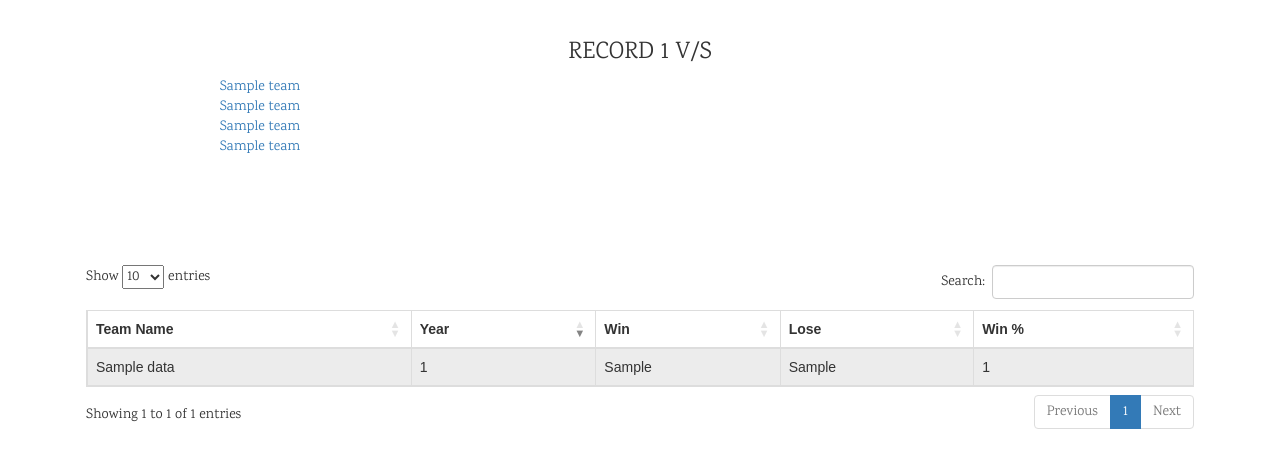
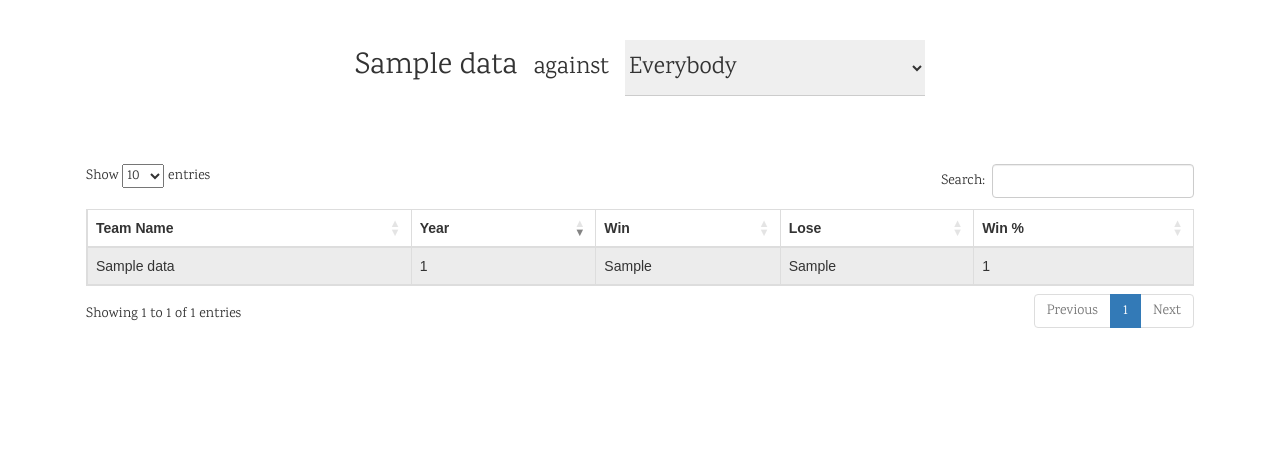
Before and after one commit to Hien-TNguyen/mlb-h2h, a Flask app: template Templates/record.html in a window 1280 px wide. Shown: the part 52-520 px from the top of the page. Run offline with Flask 2, Linux system fonts and the light colour scheme; the template is opened without the code that fills it: most values are stand-ins (such as "Sample title", 1, 10 or a date in 2020); parts of the project's set-up code (start-up, migrations or seed data) failed here and were passed over; some libraries are stand-ins or nearby versions.

Commit message:
Added the dropdown menu in compare.html and record.html

```diff
--- a/Templates/record.html
+++ b/Templates/record.html
@@ -1,24 +1,24 @@
 {% extends 'layout.html' %}
 {% block body %}
 <div class="w3-container">
-    <h3 style="text-align:center">RECORD {{franchID}}   V/S</h3>
+
+        <div class="dropdown", align = "center">
+            <h2 style="display:inline-block">{{record[len_data-1]['name']}}</h2>  <h3 style="width:100px ;display:inline-block"> against </h3>
+
+            <div class="dropdown", style="width:300px;display:inline-block"">
+            <h3>
+            <select  class="w3-select" onchange="location = this.value;">
+                <option>Everybody</option>
+              {% for team in teams %}
+              <option value="/compare/{{franchID}}/{{team['franchID']}}">{{team['name']}}</option>
+              {% endfor %}
+            </select>
+            </h3>
+          </div>
+        </div>
 </div>
-{% for i in range(0, len_data, 3) %}
-<div class="w3-row">
-    <div class="w3-col m4 w3-center">
-        <a href="/compare/{{franchID}}/{{teams[i]['franchID']}}">{{teams[i]['name']}}</a></div>
-        {% if (i+1) < len_data %}
-        <div class="w3-col m4 w3-center">
-            <a href="/compare/{{franchID}}/{{teams[i+1]['franchID']}}">{{teams[i+1]['name']}}</a></div>
-            {% endif %}
-            {% if (i+2) < len_data %}
-            <div class="w3-col m4 w3-center">
-                <a href="/compare/{{franchID}}/{{teams[i+2]['franchID']}}">{{teams[i+2]['name']}}</a></div>
-                {% endif %}
-            </div>
-            {% endfor%}
 
-            <div class="w3-main w3-content w3-padding" style="max-width:1200px;margin-top:100px">
+            <div class="w3-main w3-content w3-padding" style="max-width:1200px;margin-top:50px">
 
                 <table id = "myTable" class="table table-striped table-bordered" style="width:100%">
                     <thead>
--- a/app.py
+++ b/app.py
@@ -8,12 +8,21 @@ config = Config()
 def connection():
     conn = MySQLdb.connect(host=config.dbhost,
                            user=config.dbuser,
-                           passwd=config.dbpw,
-                           #db = dbname,
-                           port = config.dbport)
+                           passwd=config.dbpw)
     # save data output to dictionary
     cur = conn.cursor(cursorclass=MySQLdb.cursors.DictCursor)
     return cur, conn
+
+def get_all_teams(franchID):
+    cur, conn = connection()
+    team_query = """SELECT distinct T.name, T.franchID, T.teamID
+                    FROM lahman2016.Teams T JOIN lahman2016.TeamsFranchises TF ON T.franchID = TF.franchID
+                    WHERE TF.active="Y" AND T.name=TF.franchName
+                        AND T.franchID != '{}' ORDER BY T.name;""".format(franchID)
+    cur.execute(team_query)
+    all_teams = cur.fetchall()
+    conn.close()
+    return all_teams
 
 @app.route("/about")
 def aboutPage():
@@ -45,14 +54,9 @@ def display_record(franchID):
     cur.execute(query)
     records = cur.fetchall()
 
-    team_query = """SELECT distinct T.name, T.franchID, T.teamID
-                    FROM lahman2016.Teams T JOIN lahman2016.TeamsFranchises TF ON T.franchID = TF.franchID
-                    WHERE TF.active="Y" AND T.name=TF.franchName
-                        AND T.franchID != '{}' ORDER BY T.name;""".format(franchID)
-    cur.execute(team_query)
-    all_teams = cur.fetchall()
-    len_data = len(all_teams)
+    all_teams = get_all_teams(franchID)
     conn.close()
+    len_data = len(records)
     return render_template("record.html", record=records, franchID=franchID, teams=all_teams, len_data=len_data)
 
 @app.route("/compare/<franchID1>/<franchID2>")
@@ -96,10 +100,13 @@ def displayComparison(franchID1, franchID2):
     num_game = sum(game['total_games'] for game in records)
     percent1_win = round(total1_win/num_game, 3)
 
+
     conn.close()
+    all_teams = get_all_teams(franchID1)
+    len_data = len(records)
     return render_template("compare.html", record=records, team1=team1_name,
                            team2=team2_name, num_game=num_game, total1_win=total1_win,
-                           total2_win=total2_win, percent1_win=percent1_win)
+                           total2_win=total2_win, percent1_win=percent1_win, teams=all_teams, len_data=len_data, franchID=franchID1)
 
 @app.route("/compare/<startYear>/<endYear>")
 def showBetweenYears(startYear, endYear):
```
Also changed, not shown: Templates/compare.html (+21 -2 lines).
